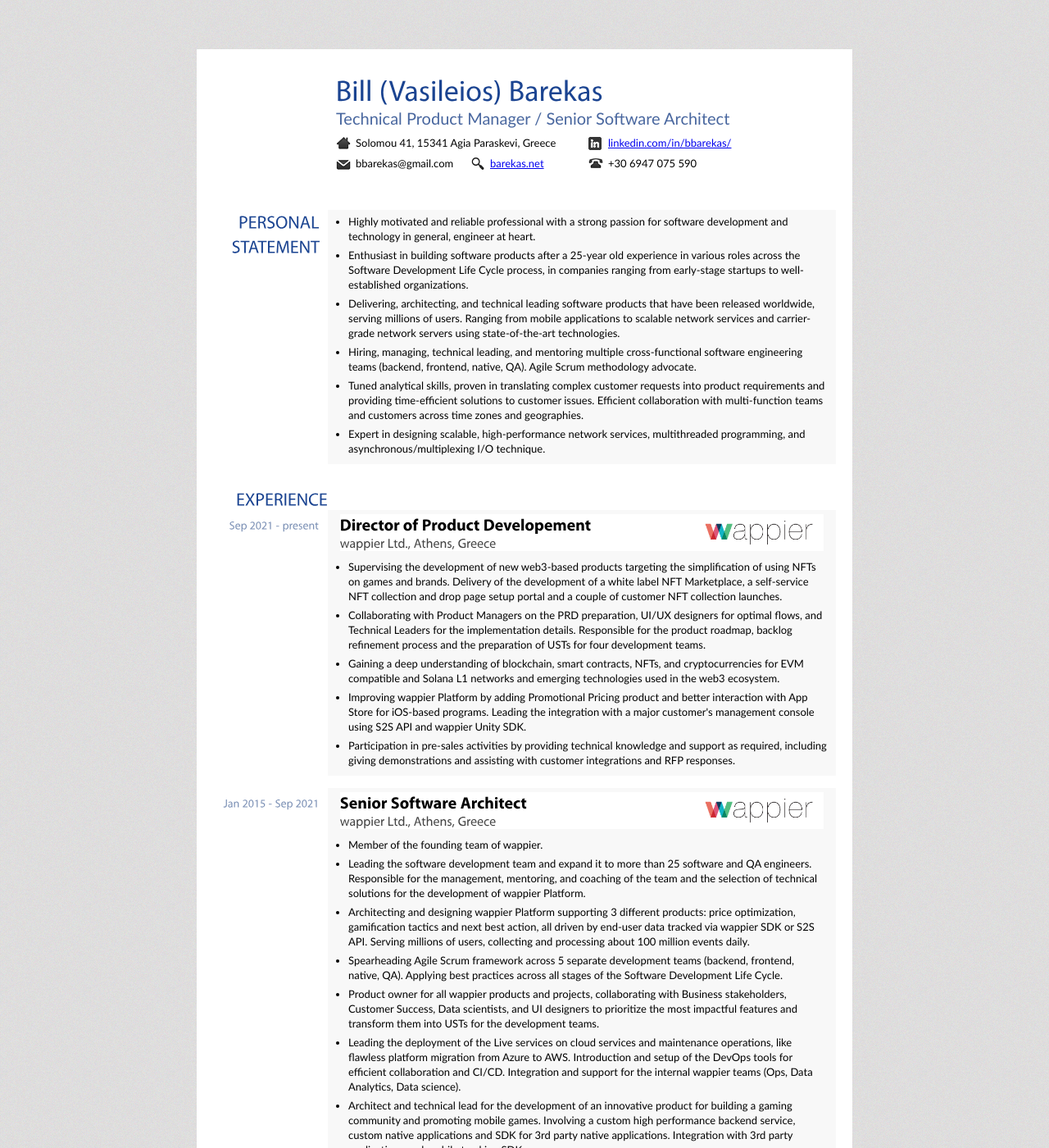
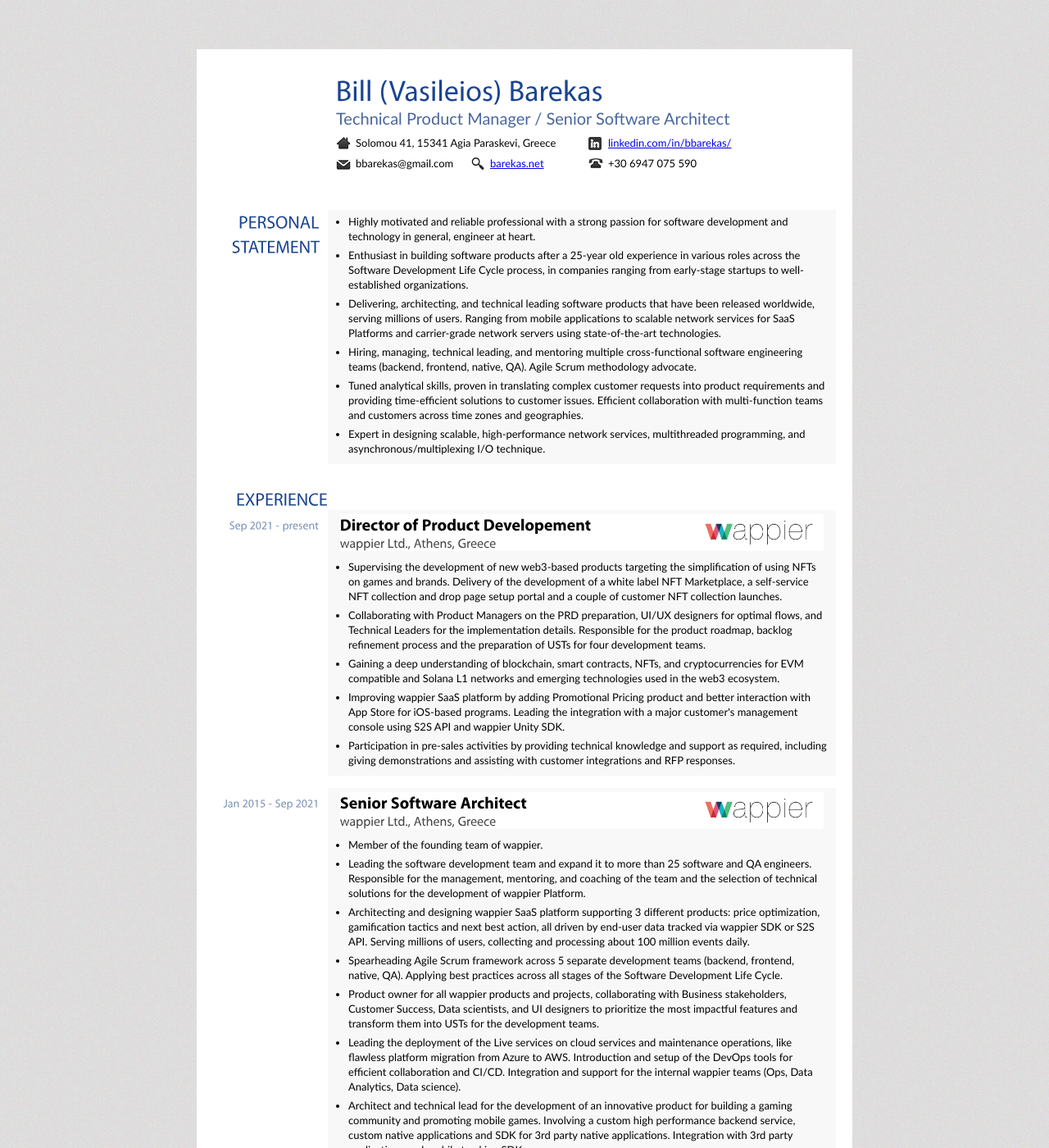
Before and after one commit to bbarekas/bbarekas.github.com, a Jekyll site: the page resume/index.html, which Jekyll copies as it is, in a window 1280 px wide and 1400 px high. Shown: the whole window at 82% size. Built offline with Jekyll 4.4.1, drawn with Linux system fonts in a browser that asks for light colours; Markdown is read by kramdown in place of the engine named in the settings.

Commit message:
Add SaaS

```diff
--- a/resume/index.html
+++ b/resume/index.html
@@ -81,8 +81,8 @@
                         <li>
                             Delivering, architecting, and technical leading software products that have been
                             released worldwide, serving millions of users. Ranging from mobile applications
-                            to  scalable network services and carrier-grade network servers using
-                            state-of-the-art technologies.
+                            to scalable network services for SaaS Platforms and carrier-grade network servers
+                            using state-of-the-art technologies.
                         </li>
                         <li>
                             Hiring, managing, technical leading, and mentoring multiple cross-functional
@@ -151,7 +151,7 @@
                         technologies used in the web3 ecosystem.
                     </li>
                     <li>
-                        Improving wappier Platform by adding Promotional Pricing product and better
+                        Improving wappier SaaS platform by adding Promotional Pricing product and better
                         interaction with App Store for iOS-based programs. Leading the integration
                         with a major customer's management console using S2S API and wappier Unity SDK.
                     </li>
@@ -198,7 +198,7 @@
                         wappier Platform.
                     </li>
                     <li>
-                        Architecting and designing wappier Platform supporting 3 different products:
+                        Architecting and designing wappier SaaS platform supporting 3 different products:
                         price optimization, gamification tactics and next best action, all driven
                         by end-user data tracked via wappier SDK or S2S API. Serving millions of users,
                         collecting and processing about 100 million events daily.
```
